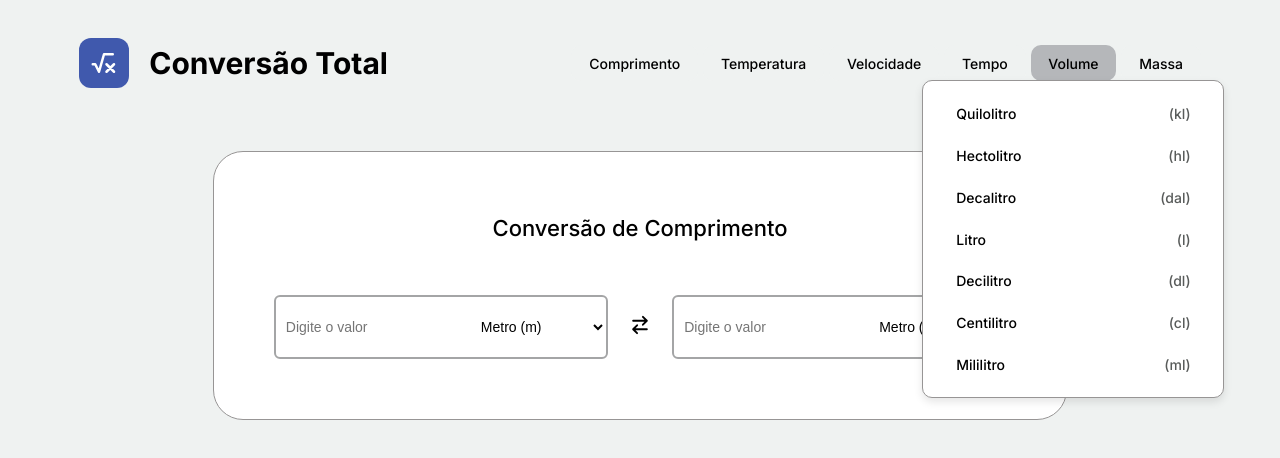
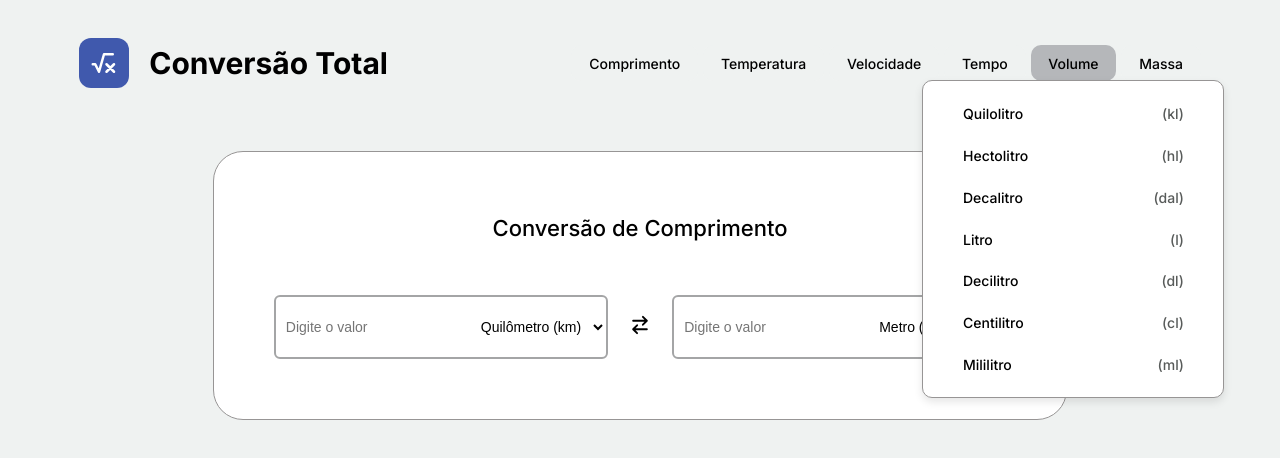
Before and after one commit to Zythee3/ConversaoTotal, a React (Vite) app in the folder conversaoTotal/: page / in a window 1280 px wide. Both pictures are taken after a click on the button "Volume". Shown: the top 458 px of the page. Built offline with nearby package versions, Linux system fonts and the light colour scheme.

Commit message:
quase finalizado

```diff
--- a/conversaoTotal/package.json
+++ b/conversaoTotal/package.json
@@ -11,6 +11,7 @@
   },
   "dependencies": {
     "@fontsource/inter": "^5.1.1",
+    "query-string": "^9.1.1",
     "react": "^18.3.1",
     "react-dom": "^18.3.1",
     "react-icons": "^5.4.0",
--- a/conversaoTotal/src/components/DropDownHeader/DropDownHeader.css
+++ b/conversaoTotal/src/components/DropDownHeader/DropDownHeader.css
@@ -32,3 +32,9 @@ button:focus{
 .spanUnit {
   color: #585b5a;
 }
+
+.link{
+  display: flex;
+  justify-content: center;
+  width: 95%;
+}
--- a/conversaoTotal/src/components/DropDownHeader/DropDownHeader.jsx
+++ b/conversaoTotal/src/components/DropDownHeader/DropDownHeader.jsx
@@ -1,5 +1,6 @@
 import React from "react";
 import "./DropDownHeader.css";
+import { Link } from "react-router-dom";
 
 const DropDownHeader = ({ type }) => {
   const unitsLength = [
@@ -18,13 +19,13 @@ const DropDownHeader = ({ type }) => {
     { name: "Kelvin", unit: "K" },
   ];
   const unitsTime = [
+    { name: "Ano", unit: "yr" },
+    { name: "Mês", unit: "mo" },
+    { name: "Semana", unit: "wk" },
+    { name: "Dia", unit: "d" },
+    { name: "Horas", unit: "h" },
+    { name: "Minuto", unit: "min" },
     { name: "Segundo", unit: "s" },
-    { name: "Minuto", unit: "min" },
-    { name: "Hora", unit: "h" },
-    { name: "Dia", unit: "d" },
-    { name: "Semana", unit: "wk" },
-    { name: "Mês", unit: "mo" },
-    { name: "Ano", unit: "yr" },
   ];
 
   const unitsSpeed = [
@@ -52,37 +53,45 @@ const DropDownHeader = ({ type }) => {
     { name: "Miligrama", unit: "mg" },
   ];
 
-  const handleButtonClick = (e) => {
-    e.stopPropagation();
-  };
-
   let units;
+  let nameLink;
   switch (type) {
     case "length":
       units = unitsLength;
+      nameLink = "/Length";
       break;
     case "temperature":
       units = unitsTemperature;
+      nameLink = "/temperature";
       break;
     case "speed":
       units = unitsSpeed;
+      nameLink = "/speed";
       break;
     case "time":
       units = unitsTime;
+      nameLink = "/time";
       break;
     case "volume":
       units = unitsVolume;
+      nameLink = "/volume";
       break;
     case "weight":
       units = unitsWeight;
+      nameLink = "/weight";
       break;
     default:
       units = [];
   }
 
+  const handleButtonClick = (e) => {
+    e.stopPropagation();
+  };
+
   return (
     <div className="DropDownHeader">
       {units.map((units, index) => (
+        <Link to={`${nameLink}?unit=${units.name} (${units.unit}) `} className="link">
           <button
             key={index}
             className="OptionsDropDown"
@@ -91,6 +100,7 @@ const DropDownHeader = ({ type }) => {
             <span>{units.name}</span>
             <span className="spanUnit">({units.unit})</span>
           </button>
+        </Link>
       ))}
     </div>
   );
--- a/conversaoTotal/src/pages/Length/Length.jsx
+++ b/conversaoTotal/src/pages/Length/Length.jsx
@@ -1,10 +1,24 @@
 import React from "react";
 import PageSection from "../../components/PageSection/PageSection";
-import { useState } from "react";
+import { useState, useEffect } from "react";
+import { useLocation } from "react-router-dom";
+import queryString from "query-string";
 
-const Length = () => {
-  const [unit, setUnit] = useState("Metro (m)");
+
+const Length = ({}) => {
+  const [unit, setUnit] = useState("");
   const [unit2, setUnit2] = useState("Metro (m)");
+
+  const location = useLocation();
+
+  useEffect(() => {
+    const { unit: unitTeste } = queryString.parse(location.search);
+    if (unitTeste) {
+      setUnit(unitTeste);
+    }
+  }, [location.search]);
+
+
   const options = [
     "Quilômetro (km)",
     "Hectômetro (hm)",
--- a/conversaoTotal/src/pages/Speed/Speed.jsx
+++ b/conversaoTotal/src/pages/Speed/Speed.jsx
@@ -1,11 +1,22 @@
 import React from "react";
 import PageSection from "../../components/PageSection/PageSection";
-import { useState } from "react";
+import { useState, useEffect } from "react";
+import { useLocation } from "react-router-dom";
+import queryString from "query-string";
 
 const Speed = () => {
-  const [unit, setUnit] = useState("Metros por segundos (m/s)");
+  const [unit, setUnit] = useState("");
   const [unit2, setUnit2] = useState("Quilômetros por hora (km/h)");
   const options = ["Metros por segundos (m/s)", "Quilômetros por hora (km/h)"];
+
+  const location = useLocation();
+
+  useEffect(() => {
+    const { unit: unitTeste } = queryString.parse(location.search);
+    if (unitTeste) {
+      setUnit(unitTeste);
+    }
+  }, [location.search]);
 
   return (
     <PageSection
--- a/conversaoTotal/src/pages/Temperature/Temperature.jsx
+++ b/conversaoTotal/src/pages/Temperature/Temperature.jsx
@@ -1,11 +1,20 @@
 import React from "react";
 import PageSection from "../../components/PageSection/PageSection";
-import { useState } from "react";
+import { useState, useEffect } from "react";
+import { useLocation } from "react-router-dom";
+import queryString from "query-string";
 
 const temperature = () => {
-  const [unit, setUnit] = useState("Celsius (°c)");
-  const [unit2, setUnit2] = useState("Fahrenheit (°f)");
-  const options = ["Celsius (°c)", "Fahrenheit (°f)", "Kelvin (k)"];
+  const [unit, setUnit] = useState("");
+  const [unit2, setUnit2] = useState("Fahrenheit (°F)");
+  const options = ["Celsius (°C)", "Fahrenheit (°F)", "Kelvin (K)"];
+
+  useEffect(() => {
+      const { unit: unitTeste } = queryString.parse(location.search);
+      if (unitTeste) {
+        setUnit(unitTeste);
+      }
+    }, [location.search]);
 
   return (
     <PageSection
--- a/conversaoTotal/src/pages/Time/Time.jsx
+++ b/conversaoTotal/src/pages/Time/Time.jsx
@@ -1,11 +1,21 @@
 import React from "react";
-import { useState } from "react";
 import PageSection from "../../components/PageSection/PageSection";
+import { useState, useEffect } from "react";
+import { useLocation } from "react-router-dom";
+import queryString from "query-string";
+
 
 const Time = () => {
-  const [unit, setUnit] = useState("Minutos");
+  const [unit, setUnit] = useState("");
   const [unit2, setUnit2] = useState("Horas");
-  const options = ["Ano", "Mês", "Semanas", "Horas", "Minutos", "Segundos"];
+  const options = ["Ano", "Mês", "Semanas", "Dias", "Horas", "Minutos", "Segundos"];
+
+  useEffect(() => {
+      const { unit: unitTeste } = queryString.parse(location.search);
+      if (unitTeste) {
+        setUnit(unitTeste);
+      }
+    }, [location.search]);
 
   return (
     <PageSection
--- a/conversaoTotal/src/pages/Volume/Volume.jsx
+++ b/conversaoTotal/src/pages/Volume/Volume.jsx
@@ -1,9 +1,11 @@
 import React from "react";
-import { useState } from "react";
 import PageSection from "../../components/PageSection/PageSection";
+import { useState, useEffect } from "react";
+import { useLocation } from "react-router-dom";
+import queryString from "query-string";
 
 const Volume = () => {
-  const [unit, setUnit] = useState("Litro (l)");
+  const [unit, setUnit] = useState("");
   const [unit2, setUnit2] = useState("Litro (l)");
   const options = [
     "Quilolitro (kl)",
@@ -14,6 +16,13 @@ const Volume = () => {
     "Centilitro (cl)",
     "Mililitro (ml)",
   ];
+
+  useEffect(() => {
+      const { unit: unitTeste } = queryString.parse(location.search);
+      if (unitTeste) {
+        setUnit(unitTeste);
+      }
+    }, [location.search]);
 
   return (
     <PageSection
--- a/conversaoTotal/src/pages/weight/Weight.jsx
+++ b/conversaoTotal/src/pages/weight/Weight.jsx
@@ -1,9 +1,11 @@
 import React from "react";
 import PageSection from "../../components/PageSection/PageSection";
-import { useState } from "react";
+import { useState, useEffect } from "react";
+import { useLocation } from "react-router-dom";
+import queryString from "query-string";
 
 const Weight = () => {
-  const [unit, setUnit] = useState("Grama (g)");
+  const [unit, setUnit] = useState("");
   const [unit2, setUnit2] = useState("Grama (g)");
   const options = [
     "Quilograma (kg)",
@@ -14,6 +16,13 @@ const Weight = () => {
     "Centigrama (cg)",
     "Miligrama (mg)",
   ];
+
+  useEffect(() => {
+    const { unit: unitTeste } = queryString.parse(location.search);
+    if (unitTeste) {
+      setUnit(unitTeste);
+    }
+  }, [location.search]);
   return (
     <PageSection
       title={"Peso"}
--- a/conversaoTotal/src/services/calculations/TemperatureCalculation/TemperatureCalculation.js
+++ b/conversaoTotal/src/services/calculations/TemperatureCalculation/TemperatureCalculation.js
@@ -8,7 +8,7 @@ function celsius (value, toUnit) {
 }
 
 function Kelvin (value, toUnit){
-    if (toUnit == "Celsius (°c)"){
+    if (toUnit == "Celsius (°C)"){
         return value - 273;
     }
     else{
@@ -17,7 +17,7 @@ function Kelvin (value, toUnit){
 }
 
 function Fahrenheit (value, toUnit){
-    if (toUnit == "Celsius (°c)"){
+    if (toUnit == "Celsius (°C)"){
         return (value - 32) / 1.8;
     }
     else{
@@ -27,7 +27,7 @@ function Fahrenheit (value, toUnit){
 
 const TemperatureCalculationResult = (value, fromUnit, toUnit) =>{
     switch(fromUnit){
-        case "Celsius (°c)":
+        case "Celsius (°C)":
             if (fromUnit === toUnit){
                 return value;
             }
@@ -35,7 +35,7 @@ const TemperatureCalculationResult = (value, fromUnit, toUnit) =>{
                 return celsius(value, toUnit);
             }
 
-        case "Kelvin (k)":
+        case "Kelvin (K)":
             if (fromUnit === toUnit){
                 return value;
             }
@@ -43,7 +43,7 @@ const TemperatureCalculationResult = (value, fromUnit, toUnit) =>{
                 return Kelvin(value, toUnit);
             }
 
-        case "Fahrenheit (°f)":
+        case "Fahrenheit (°F)":
             if (fromUnit === toUnit){
                 return value;
             }
```
Also changed, not shown: conversaoTotal/src/components/OptionsHeader/OptionsHeader.css (line endings or trailing spaces), 1 other file (tests, documents, lock files or other folders). Lines whose indentation alone changed are shown as unchanged.
